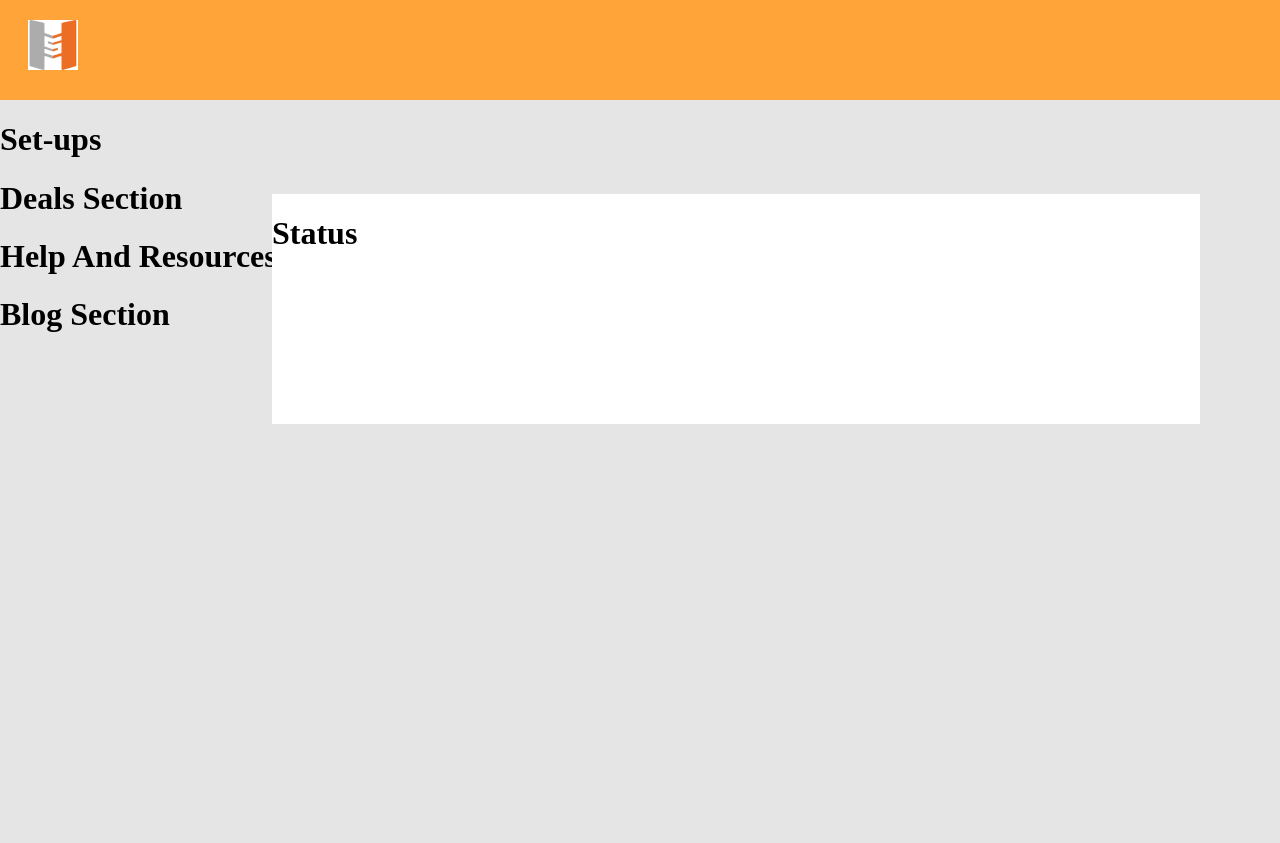
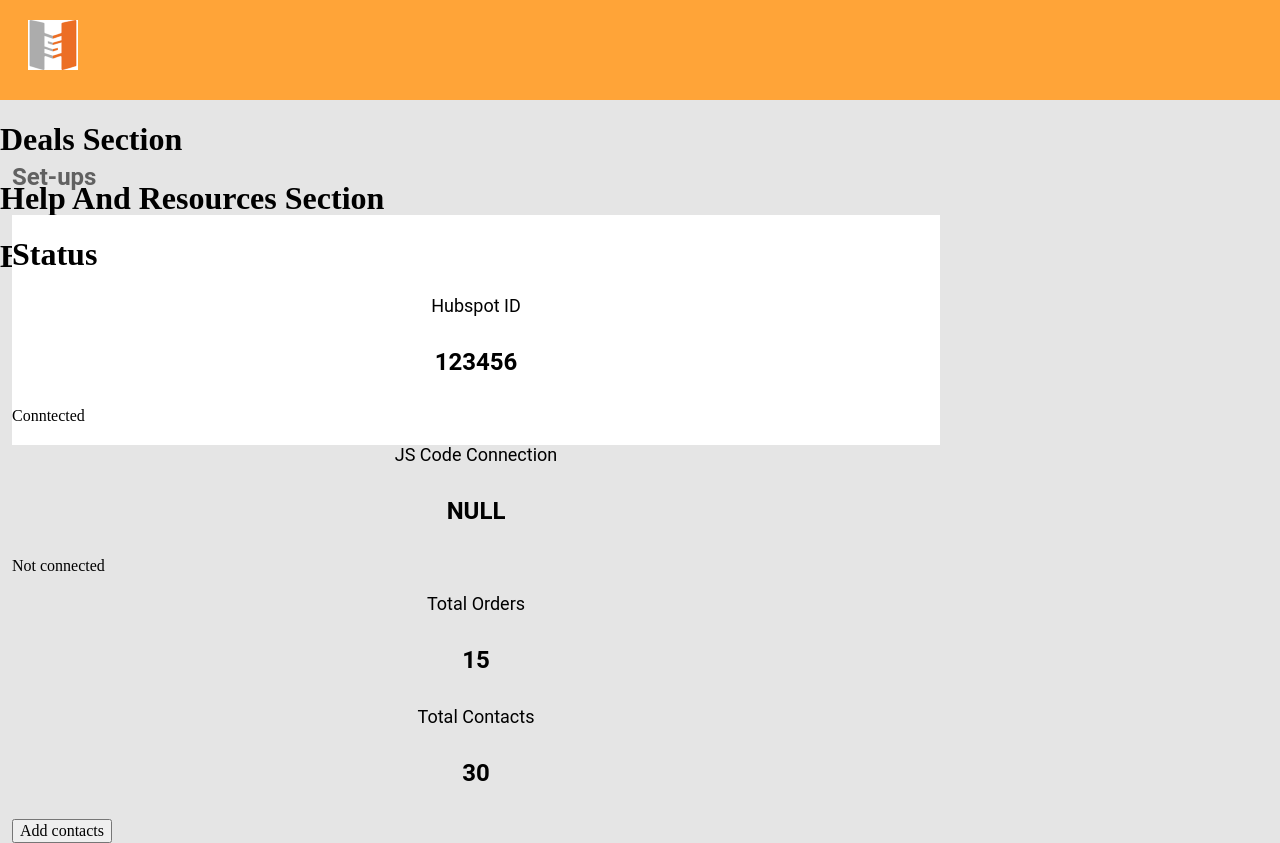
Before and after one commit to michaelzheng1/hubshop.ly, a React app: page / in a window 1280 px wide. Before the commit the page ends 800 px from the top, so only its background shows below. Built offline with nearby package versions, Linux system fonts and the light colour scheme.

Commit message:
add the details in status section

```diff
--- a/src/components/Status/Status.css
+++ b/src/components/Status/Status.css
@@ -1,9 +1,47 @@
+.status {
+  position: relative;
+}
+.setup-title {
+  font-family: Roboto;
+  font-style: normal;
+  font-weight: bold;
+  font-size: 24px;
+  line-height: 28px;
+
+  color: #616161;
+
+  position: absolute;
+  top: 47px;
+  left: 12px;
+}
 .status-container {
-    position: absolute;
-width: 928px;
-height: 230px;
-left: 272px;
-top: 194px;
+  position: absolute;
+  width: 928px;
+  height: 230px;
+  left: 12px;
+  top: 115px;
 
-background: #FFFFFF;
+  background: #ffffff;
 }
+
+.section-title {
+  font-family: Roboto;
+  font-style: normal;
+  font-weight: normal;
+  font-size: 18px;
+  line-height: 21px;
+  text-align: center;
+
+  color: #000000;
+}
+
+.section-value {
+  font-family: Roboto;
+  font-style: normal;
+  font-weight: bold;
+  font-size: 24px;
+  line-height: 28px;
+  text-align: center;
+
+  color: #000000;
+}
--- a/src/components/Status/Status.js
+++ b/src/components/Status/Status.js
@@ -5,9 +5,28 @@ class Status extends React.Component {
     render() {
         return(
             <div className="status">
-                <h1>Set-ups</h1>
+                <h1 className="setup-title">Set-ups</h1>
                 <div className="status-container">
                     <h1>Status</h1>
+                    <div className="hubspot-id">
+                        <p className="section-title">Hubspot ID</p>
+                        <h4 className="section-value">123456</h4>
+                        <div className="connection">Conntected</div>
+                    </div>
+                    <div className="js-code">
+                        <p className="section-title">JS Code Connection</p>
+                        <h4 className="section-value">NULL</h4>
+                        <div className="connection"> Not connected</div>
+                    </div>
+                    <div className="total-orders">
+                        <p className="section-title">Total Orders</p>
+                        <h4 className="section-value">15</h4>
+                    </div>
+                    <div className="total-contacts">
+                        <p className="section-title">Total Contacts</p>
+                        <h4 className="section-value">30</h4>
+                        <button>Add contacts</button>
+                    </div>
                 </div>
             </div>
         );
```
